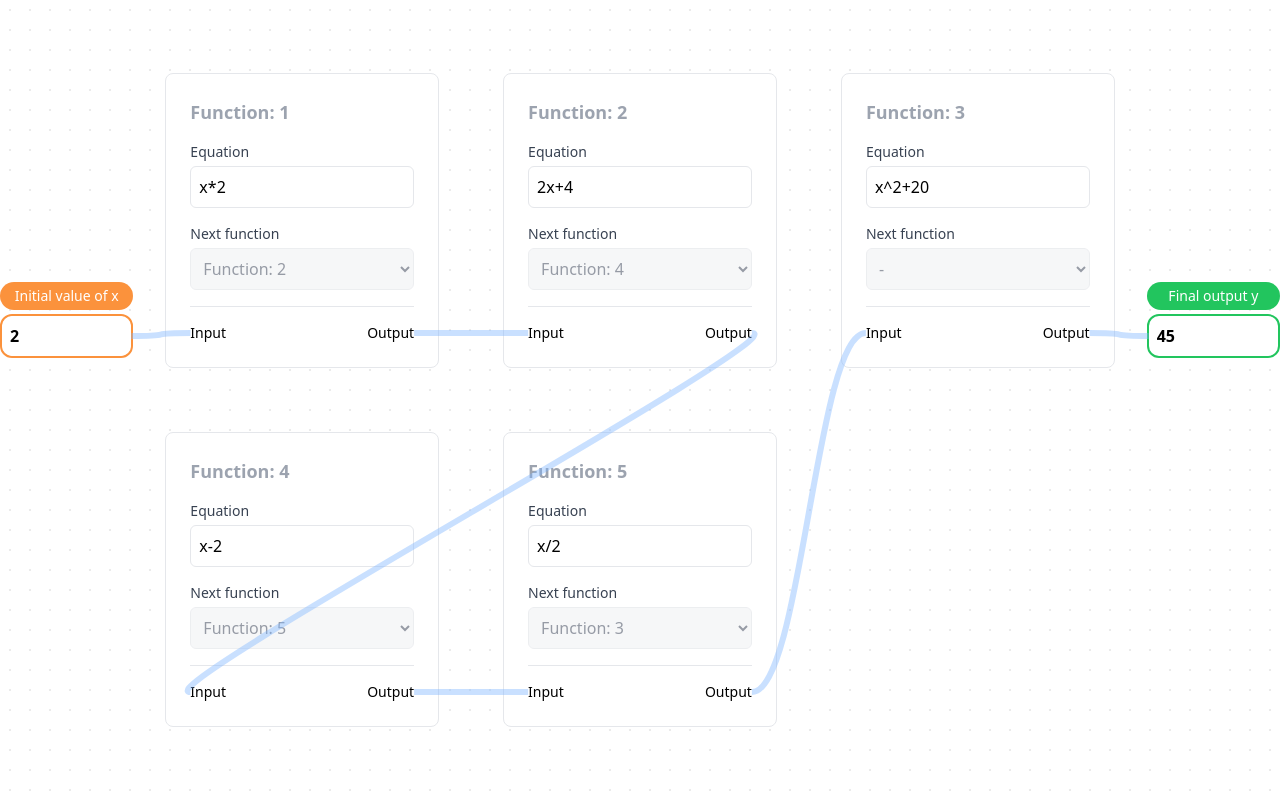
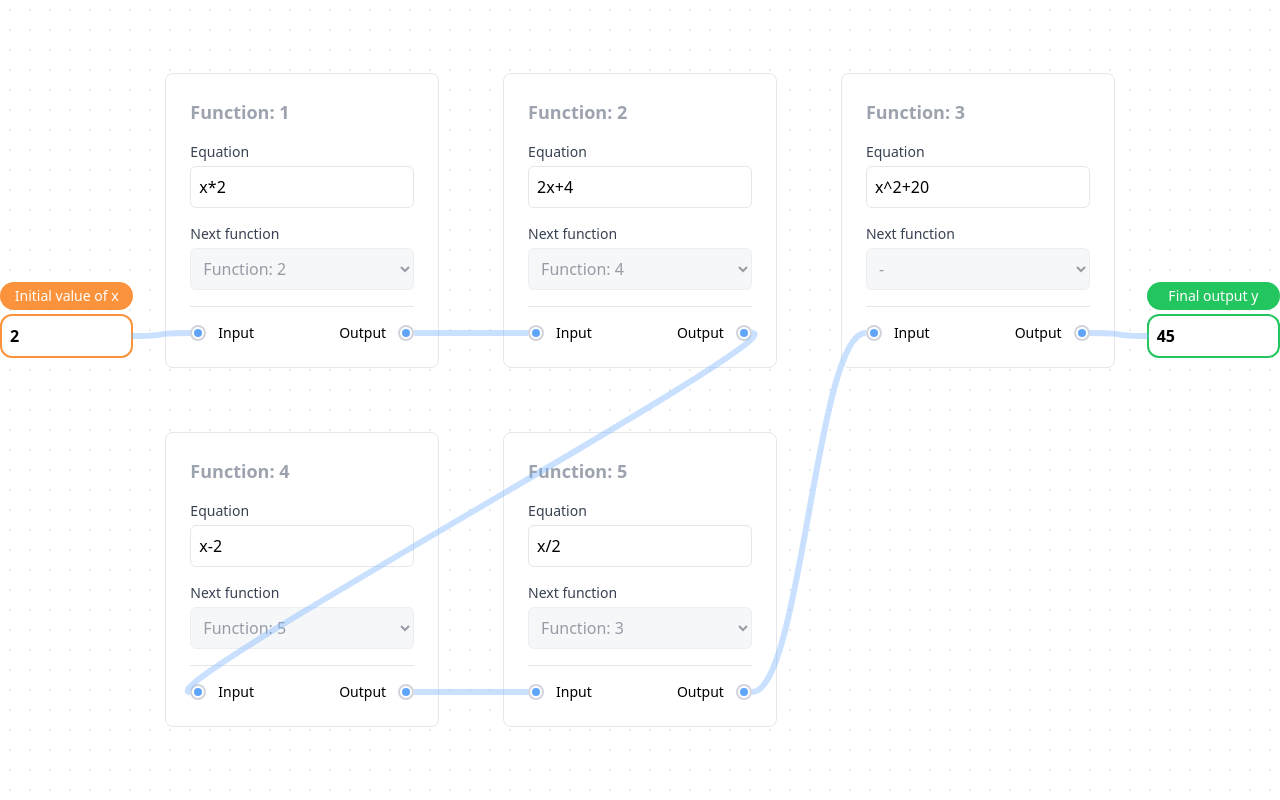
Before and after one commit to pranavgoel29/functional-chaining, a React (Vite) app: page / in a window 1280 px wide. Built offline with nearby package versions, Linux system fonts and the light colour scheme.

Commit message:
Add FlowPointIndicator component

```diff
--- /dev/null
+++ b/src/components/FlowPointIndicator.tsx
@@ -0,0 +1,49 @@
+type FlowPointIndicatorProps = {
+  label: string;
+  id: string;
+  innerColor?: string;
+  outerColor?: string;
+  labelPosition?: "left" | "right";
+};
+
+/**
+ * A component that represents a point in a flow chart. It consists of a label and a point indicator.
+ *
+ * @param {string} label - The label to display next to the point indicator.
+ * @param {string} id - The id of the point indicator.
+ * @param {string} innerColor - The color of the inner filled circle of the point indicator.
+ * @param {string} outerColor - The color of the outer circle of the point indicator.
+ * @param {string} labelPosition - The position of the label relative to the point indicator.
+ */
+const FlowPointIndicator = ({
+  label,
+  id,
+  innerColor = "bg-blue-400",
+  outerColor = "border-gray-300",
+  labelPosition = "right",
+}: FlowPointIndicatorProps) => {
+  return (
+    <span className={`flex items-center gap-1 `}>
+      {labelPosition === "left" && (
+        <span className="mr-2">{label}</span> // Left side label
+      )}
+      <div className="relative w-4 h-4 flex items-center justify-center">
+        {/* Outer circle */}
+        <div
+          className={`w-4 h-4 border-2 ${outerColor} rounded-full`}
+          id={id}
+        ></div>
+        {/* Inner filled circle */}
+        <div
+          className={`absolute w-2 h-2 ${innerColor} rounded-full`}
+          id={id}
+        />
+      </div>
+      {labelPosition === "right" && (
+        <span className="ml-2">{label}</span> // Right side label
+      )}
+    </span>
+  );
+};
+
+export default FlowPointIndicator;
--- a/src/components/FunctionCard.tsx
+++ b/src/components/FunctionCard.tsx
@@ -2,6 +2,7 @@ import { useState } from "react";
 import { defaultChainConfig } from "../hooks/useFunction";
 import { MathFunction } from "../types";
 import { validateEquation } from "../utils/equationUtil";
+import FlowPointIndicator from "./FlowPointIndicator";
 
 type FunctionCardProps = {
   func: MathFunction;
@@ -75,8 +76,12 @@ const FunctionCard = (props: FunctionCardProps) => {
 
       <div className="mt-4 pt-4 border-t">
         <div className="flex justify-between text-sm">
-          <span id={`end-${func.id}`}>Input</span>
-          <span id={`start-${func.id}`}>Output</span>
+          <FlowPointIndicator label="Input" id={`end-${func.id}`} />
+          <FlowPointIndicator
+            label="Output"
+            id={`start-${func.id}`}
+            labelPosition="left"
+          />
         </div>
       </div>
     </div>
```
